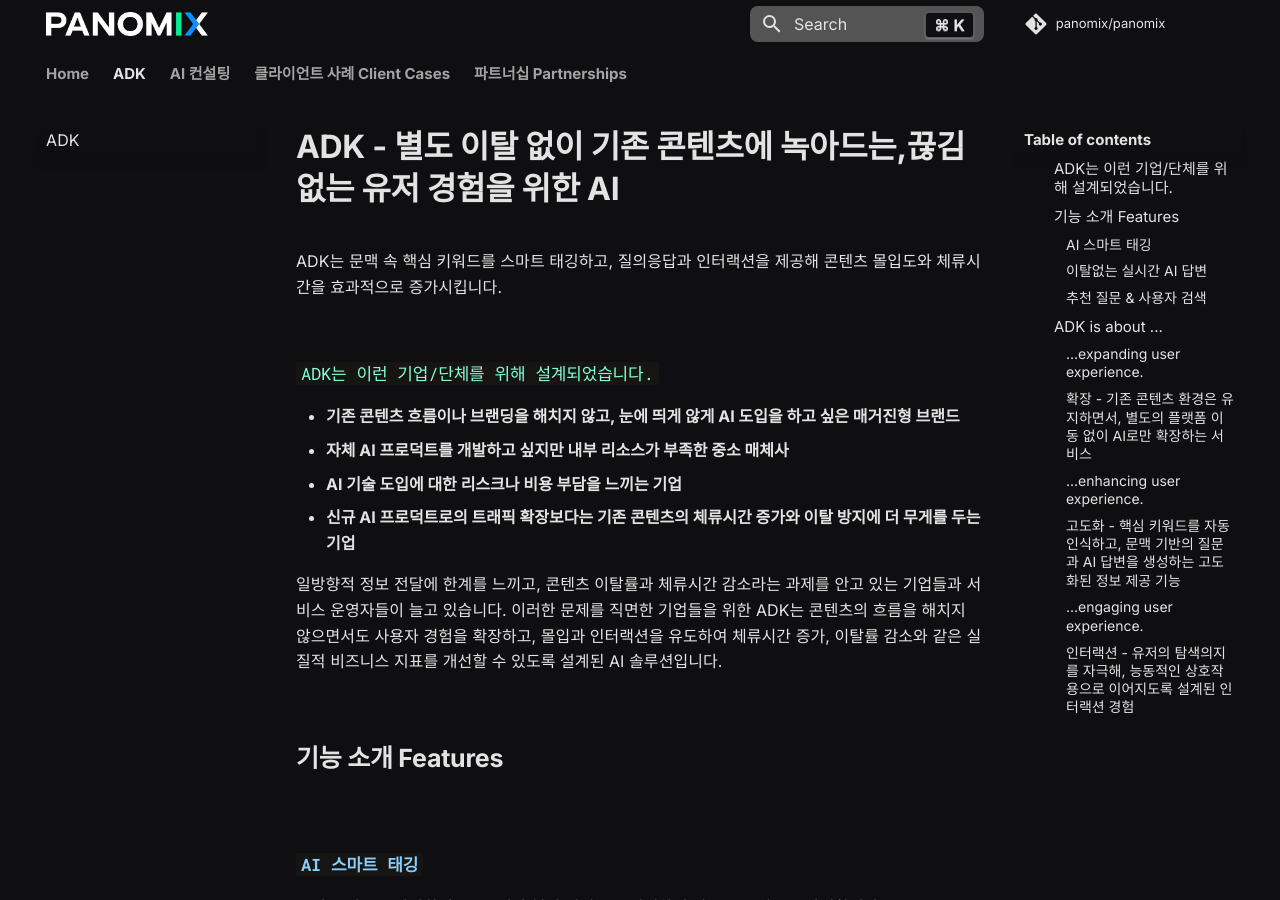
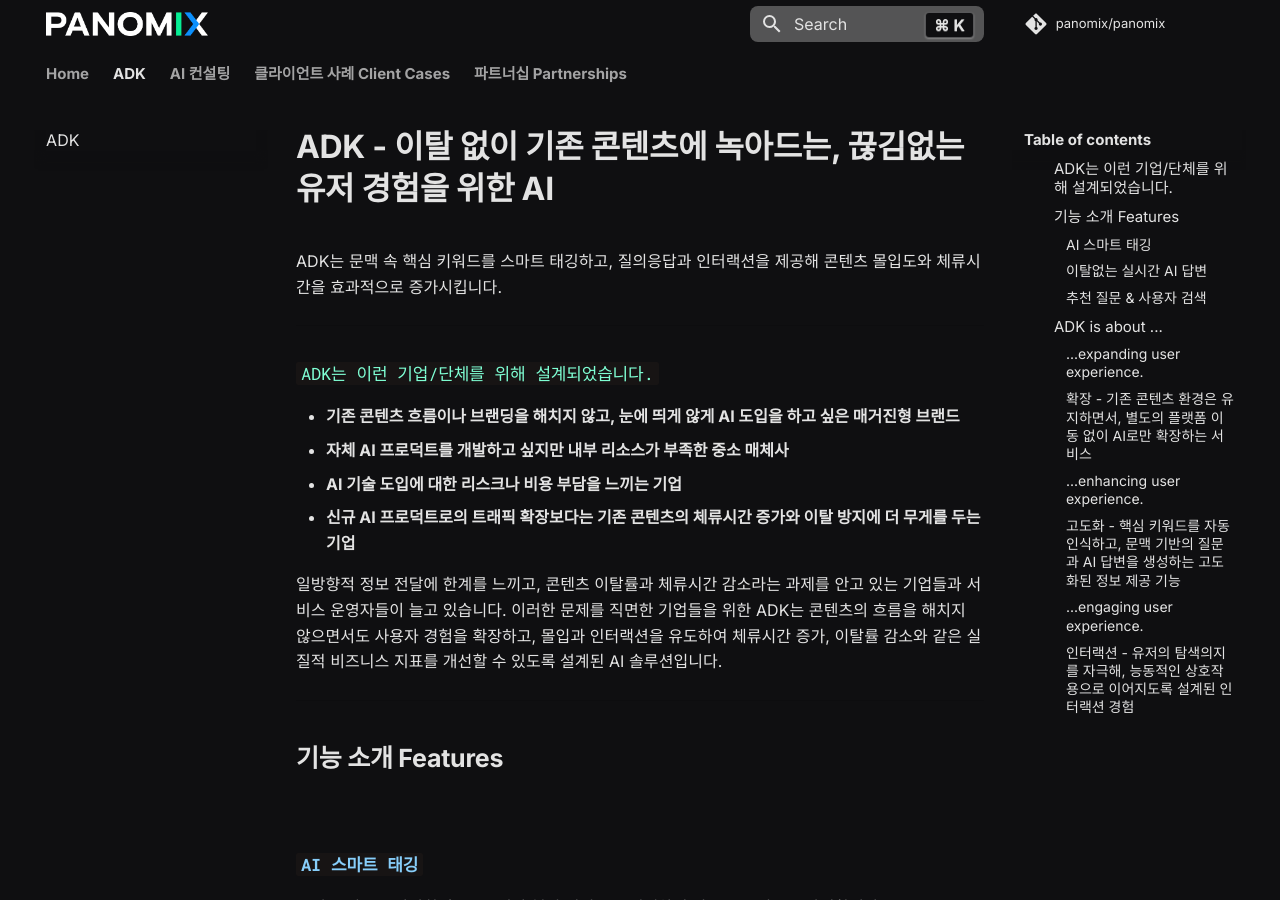
Before and after one commit to panomix/panomix, an MkDocs documentation site: the page built from docs/flagship/adk.md, in a window 1280 px wide and 900 px high. Built offline with MkDocs 1.6.1 and Material for MkDocs 9.7.7, drawn with Linux system fonts in a browser that asks for light colours; comment, search, counter and statistics services are not loaded.

Commit message:
Update adk.md

```diff
--- a/docs/flagship/adk.md
+++ b/docs/flagship/adk.md
@@ -1,4 +1,4 @@
-# **ADK - 별도 이탈 없이 기존 콘텐츠에 녹아드는,끊김없는 유저 경험을 위한 AI**
+# **ADK - 이탈 없이 기존 콘텐츠에 녹아드는, 끊김없는 유저 경험을 위한 AI**
 
 ADK는 문맥 속 핵심 키워드를 스마트 태깅하고, 질의응답과 인터랙션을 제공해 콘텐츠 몰입도와 체류시간을 효과적으로 증가시킵니다.
 
```
